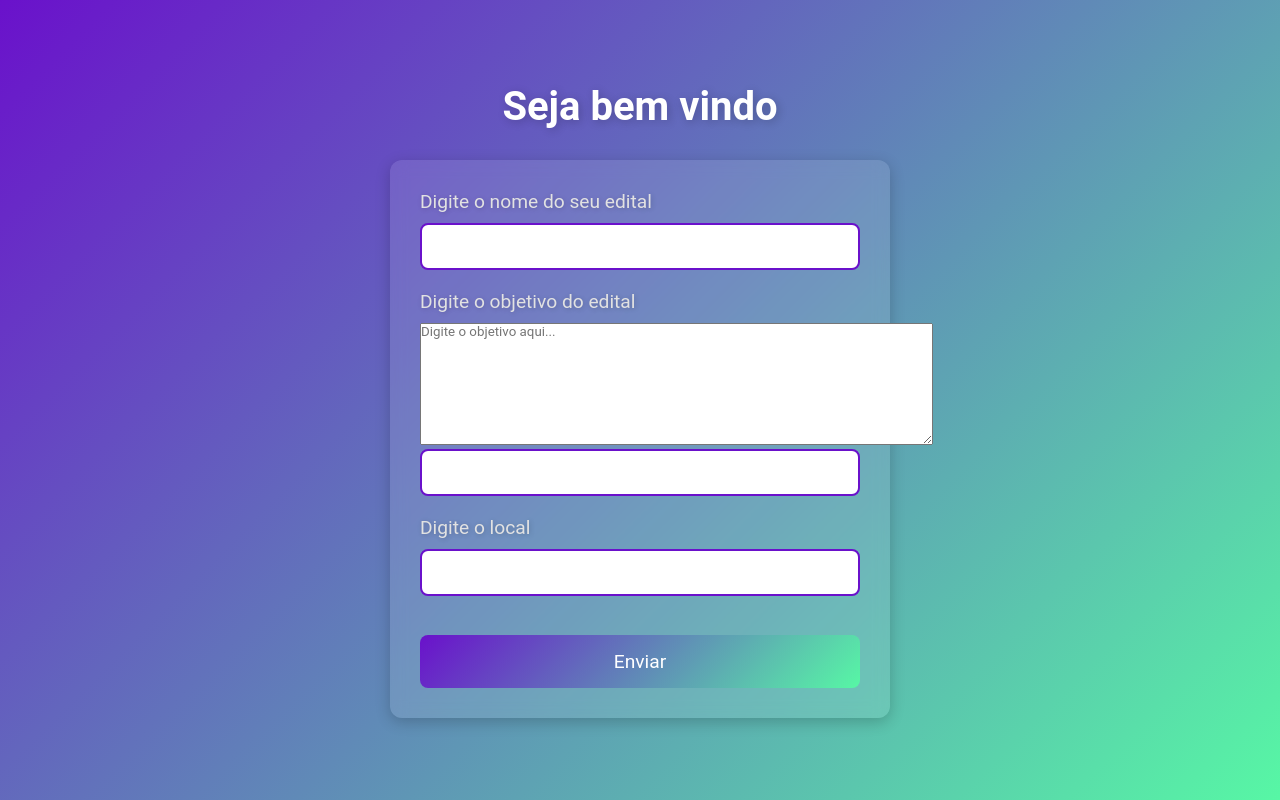
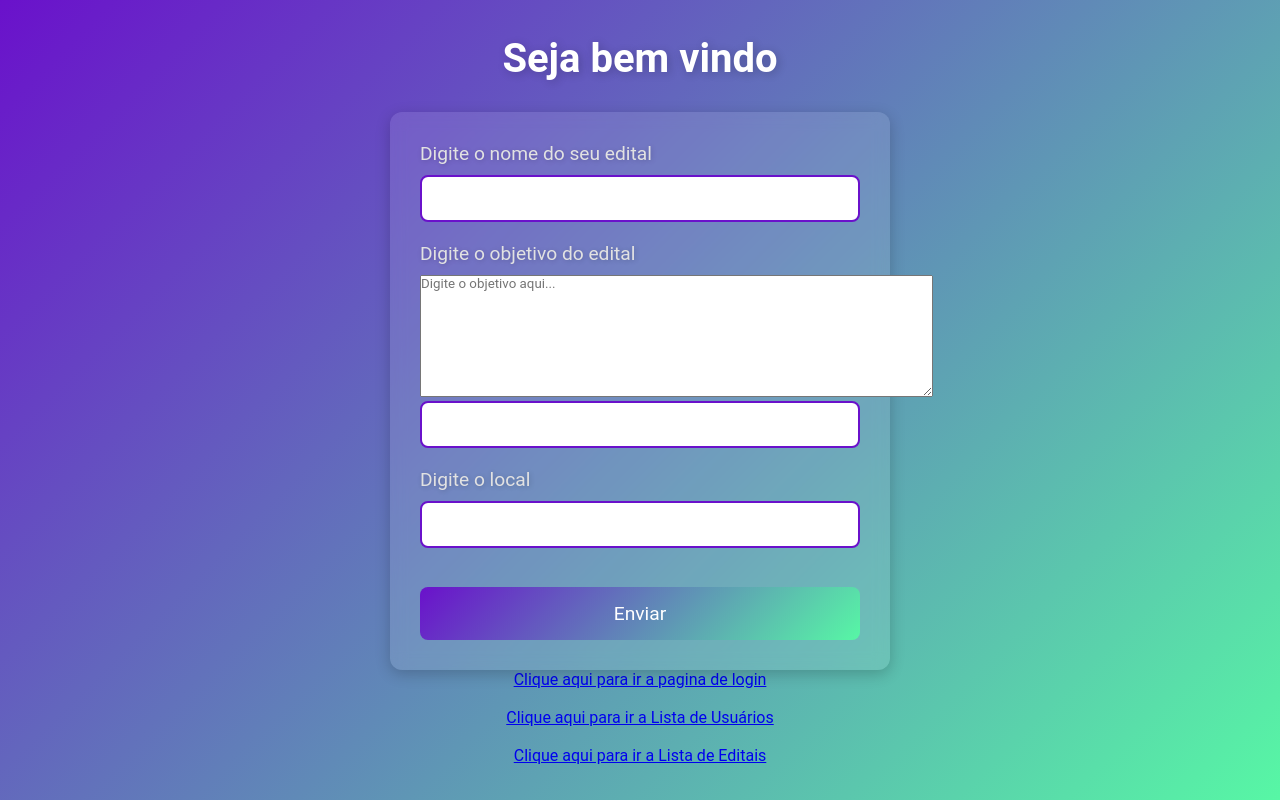
Before and after one commit to Zaiko0012/projetoweb, a Flask app: page /cadastrareditais in a window 1280 px wide. Run offline with Flask 3, Linux system fonts and the light colour scheme.

Commit message:
Update cadastrareditais.html

```diff
--- a/templates/cadastrareditais.html
+++ b/templates/cadastrareditais.html
@@ -20,5 +20,10 @@
             <button type="submit">Enviar </button>
 
         </form>
+       <a href="/">Clique aqui para ir a pagina de login</a>
+       <br>
+       <a href="/listadeusuarios">Clique aqui para ir a Lista de Usuários</a>
+       <br>
+       <a href="/listareditais">Clique aqui para ir a Lista de Editais</a>
 </body>
 </html>
```
